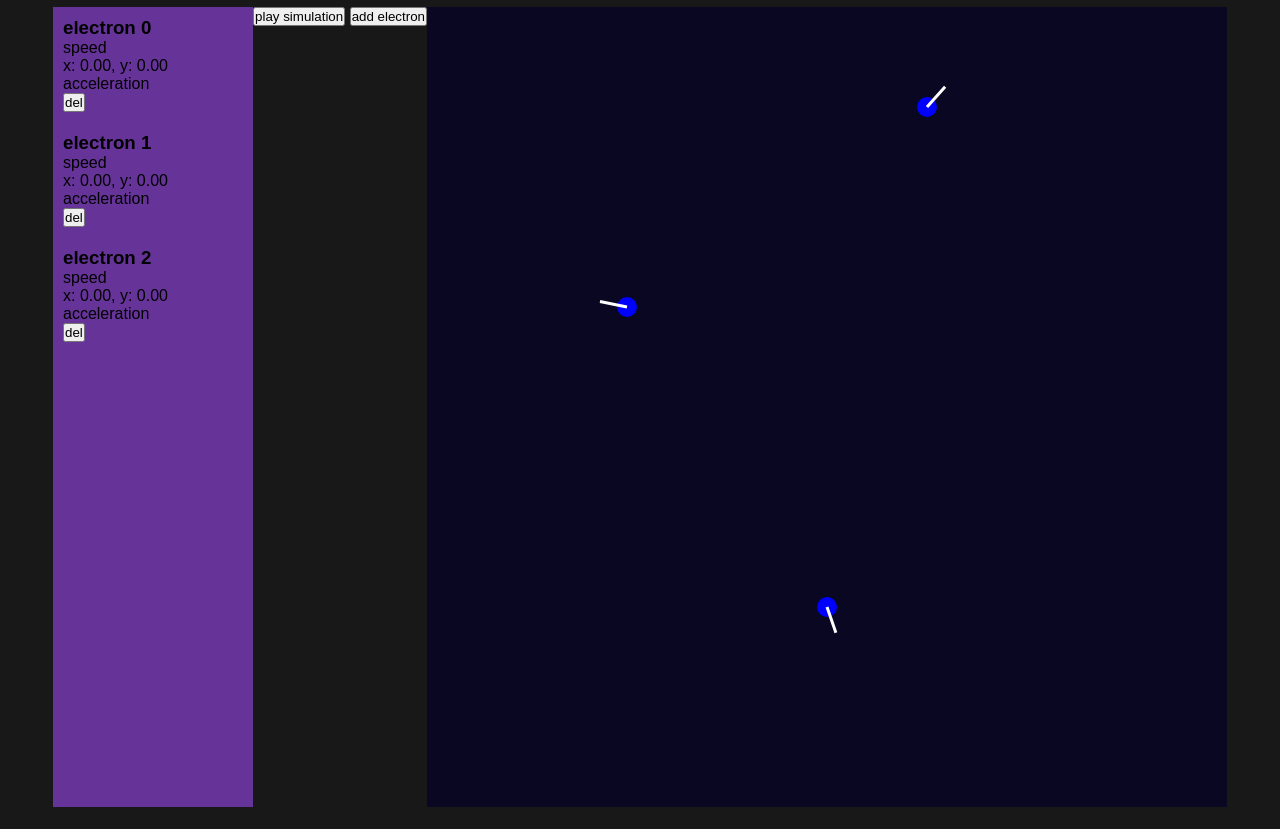
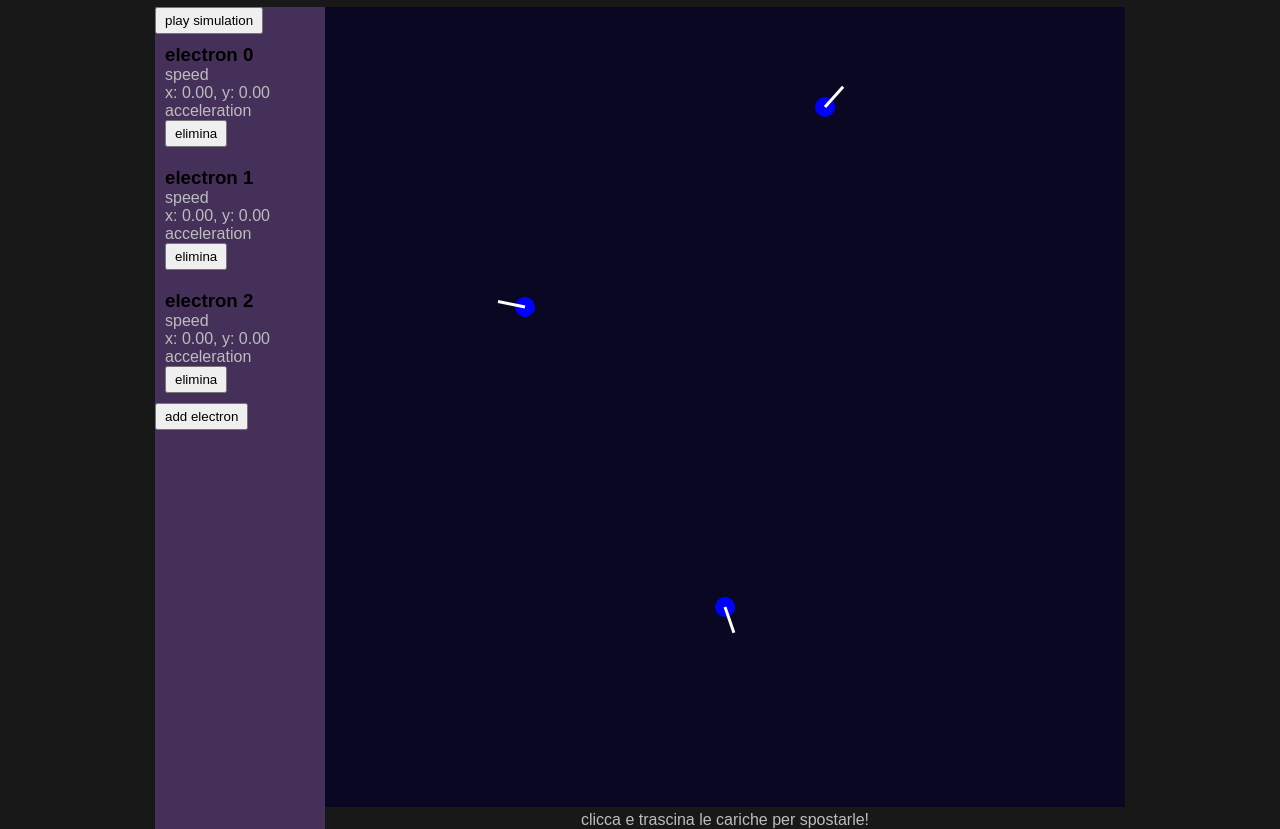
Before and after one commit to Quadrivium4/AtomSim, a plain HTML site: page index.html in a window 1280 px wide. Shown: the part 43-872 px from the top of the page. Before the commit the page ends 850 px from the top, so only its background shows below. Drawn offline with Linux system fonts and the light colour scheme.

Commit message:
js better

```diff
--- a/index.html
+++ b/index.html
@@ -20,17 +20,22 @@
     </div>
     <div id="main">
         <div id="sidebar">
+            <button id="play">play simulation</button>
             <div id="electron-boxes">
 
             </div>
+             <button id="add-electron" >add electron</button>
 
         </div>
         <div>
-             <button id="play">play simulation</button>
-        <button id="add-electron">add electron</button>
+
+
         </div>
+       <div>
+            <canvas id="canvas"></canvas>
+            <p style="text-align: center;">clicca e trascina le cariche per spostarle!</p>
+       </div>
 
-        <canvas id="canvas"></canvas>
     </div>
 
 </body>
--- a/main.js
+++ b/main.js
@@ -109,7 +109,10 @@ canvas.height = 800;
 let centerX = Math.floor(canvas.width/2);
 let centerY = Math.floor(canvas.height/2);
 let player = new Atom();
-let electrons = [new Atom(400, 600,0), new Atom(200,300,1), new Atom(500, 100,2)];
+function getId(){
+    return (Math.random() * 1000).toFixed(0) + Date.now();
+}
+let electrons = [new Atom(400, 600, getId()), new Atom(200,300,getId()), new Atom(500, 100,getId())];
 // let camp = new MagneticCamp(300,300,150, 10)
 // let camp1 = new MagneticCamp(600, 700, 150, 5)
 // let camp2 = new MagneticCamp(0, 700, 150, 10)
@@ -126,8 +129,9 @@ let campIsClicked = (electron, mouse) =>{
     )
 }
 get("#add-electron").onclick = () =>{
-    electrons.push(new Atom(canvas.height/2, canvas.width/2));
-    get("#electron-boxes").appendChild(ElectronBox(electrons.length - 1))
+    const electronId = getId();
+    electrons.push(new Atom(canvas.height/2, canvas.width/2, electronId));
+    get("#electron-boxes").appendChild(ElectronBox(electronId, electrons.length - 1))
 }
 window.addEventListener("mousedown", (e)=>{
 
@@ -250,24 +254,44 @@ function drawLines() {
         }
     }
 }
-function ElectronBox (id){
+function ElectronBox (id, number){
     const box = document.createElement("div");
     box.className = "electron-box";
     box.id = "electron-box" + id;
     box.innerHTML = `
-    <h3>electron ${id}</h3>
+    <h3>electron ${number}</h3>
     <p>speed</p>
     <p class="speed">x: 0, y: 0</p>
     <p>acceleration</p>
     <p class="acceleration"></p>
-    <button>del</button>
+    <button onclick="deleteAtom(${id})">elimina</button>
     `
     return box
 }
-electrons.forEach((electron, i)=>{
-    const electronBox = ElectronBox(i);
-    get("#electron-boxes").appendChild(electronBox)
-})
+function deleteAtom(id) {
+    electrons = electrons.filter(atom =>{
+        console.log(id, atom.id)
+        if(atom.id== id){
+            removeElectronBox(id)
+        }else{
+            return atom
+        }
+
+    })
+}
+function removeElectronBox(id){
+    let elBoxes = get("#electron-boxes");
+    let child = elBoxes.querySelector("#electron-box" + id)
+    elBoxes.removeChild(child)
+}
+function drawElectronBoxes(){
+    electrons.forEach((electron, i) => {
+        const electronBox = ElectronBox(electron.id, i);
+        get("#electron-boxes").appendChild(electronBox)
+    })
+}
+drawElectronBoxes()
+
 
 function main() {
     //console.log("hi")
@@ -307,7 +331,7 @@ function main() {
             electron.acceleration = electronAccelleration;
             // electron.velocity.x += electron.acceleration.x * regolatore;
             // electron.velocity.y += electron.acceleration.y * regolatore;
-            let speed = get("#electron-box"+ i).querySelector(".speed");
+            let speed = get("#electron-box"+ electron.id).querySelector(".speed");
 
             speed.innerText = `x: ${electron.velocity.x.toPrecision(3)}, y: ${electron.velocity.y.toPrecision(3) }`
         }
--- a/style.css
+++ b/style.css
@@ -9,6 +9,10 @@ body{
     justify-content: center;
     background-color: rgb(24, 24, 24);
     font-family: sans-serif;
+
+}
+p{
+    color: rgb(189, 189, 189);
 }
 canvas{
     background-color: rgb(9, 7, 34);
@@ -22,9 +26,12 @@ canvas{
     display: flex;
 }
 #sidebar {
-    background-color: rebeccapurple;
-    width: 200px;
+    background-color: rgb(69, 48, 90);
+    width: 170px;
 }
 .electron-box {
     padding: 10px
 }
+button {
+    padding: 4px 8px;
+}
```
